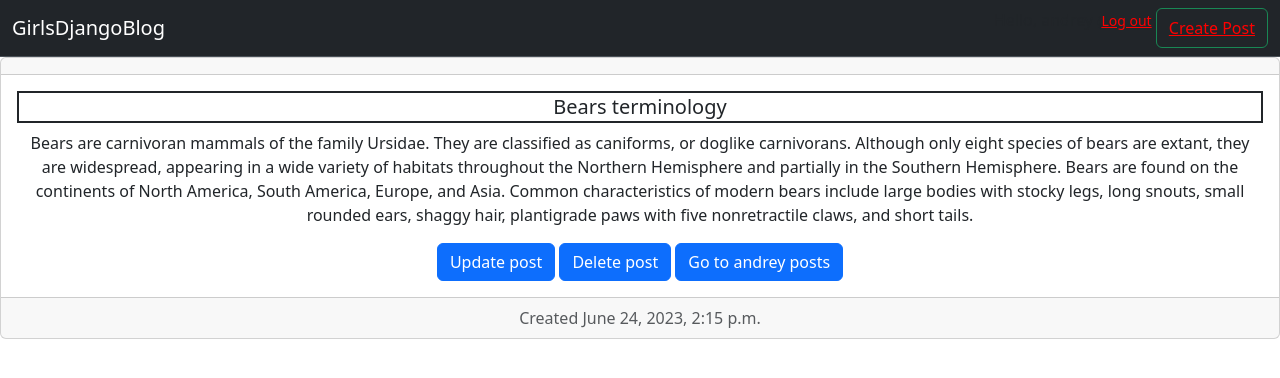
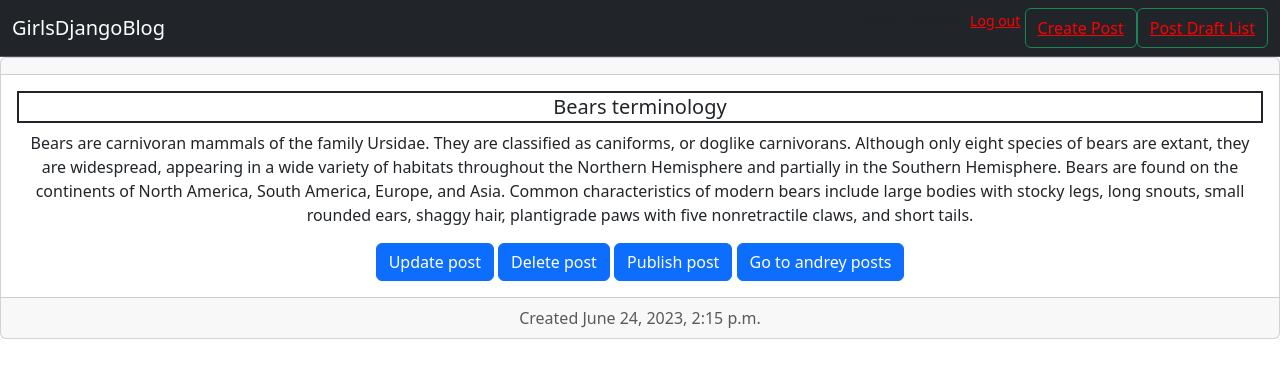
Before and after one commit to andrewBaku/django_base_blog, a Django app: page /post/3/ in a window 1280 px wide. Shown: the top 378 px of the page. Run offline with Django 4.2, Linux system fonts and the light colour scheme; a user stored in the database is signed in; data comes from the database, SQL or seed files in the repository; both versions use the stored data as it was after the commit.

Commit message:
Create functional for publish unpublished posts. Create template for display unpublished posts.

```diff
--- a/blog/templates/blog/base.html
+++ b/blog/templates/blog/base.html
@@ -17,6 +17,7 @@
         {% if user.is_authenticated %}
             <p>Hello, {{ user.username }} <small>(<a href="{% url 'logout' %}">Log out</a>)</small></p>
       <button class="btn btn-outline-success" type="submit"><a href="{% url 'create_new_post' %}">Create Post</a></button>
+            <button class="btn btn-outline-success" type="submit"><a href="{% url 'post_draft_list' %}">Post Draft List</a></button>
         {% else %}
             <button class="btn btn-outline-success" type="submit"><a href="{% url 'login' %}">Login</a></button>
         {% endif %}
--- a/blog/templates/blog/post_detail.html
+++ b/blog/templates/blog/post_detail.html
@@ -11,6 +11,9 @@
       {% if user.is_authenticated %}
       <a href="{% url 'post_edit' pk=post.pk %}" class="btn btn-primary">Update post</a>
           <a href="{% url 'post_delete' pk=post.pk %}" class="btn btn-primary">Delete post</a>
+          {% if post.published_date is None %}
+              <a href="{% url 'post_publish' pk=post.pk %}" class="btn btn-primary">Publish post</a>
+              {% endif %}
       {% endif %}
     <a href="{% url 'posts_by_author' author=post.author %}" class="btn btn-primary">Go to {{ post.author }} posts</a>
   </div>
--- a/blog/urls.py
+++ b/blog/urls.py
@@ -5,8 +5,10 @@ from . import views
 urlpatterns = [
     path('', views.post_list, name='post_list'),
     path('posts/author_<str:author>', views.get_posts_by_author, name='posts_by_author'),
+    path('posts/drafts/', views.post_draft_list, name='post_draft_list'),
     path('post/new/', views.create_new_post, name='create_new_post'),
     path('post/<int:pk>/', views.post_detail, name='post_detail'),
     path('post/<int:pk>/edit/', views.post_edit, name='post_edit'),
     path('post/<int:pk>/delete/', views.post_delete, name='post_delete'),
+    path('post/<int:pk>/publish/', views.post_publish, name='post_publish'),
 ]
--- a/blog/views.py
+++ b/blog/views.py
@@ -20,6 +20,10 @@ def get_posts_by_author(request, author):
     author_posts = Post.objects.filter(author=author_obj.id)
     return render(request, 'blog/posts_by_author.html', {'author': author_obj,'author_posts': author_posts})
 
+def post_draft_list(request):
+    posts = Post.objects.filter(published_date__isnull=True).order_by('created_date')
+    return render(request, 'blog/post_draft_list.html', {'posts': posts})
+
 @login_required
 def create_new_post(request):
     if request.method == 'POST':
@@ -27,7 +31,6 @@ def create_new_post(request):
         if form.is_valid():
             post = form.save(commit=False)
             post.author = request.user
-            post.published_date = timezone.now()
             post.save()
             return redirect('post_detail', pk=post.pk)
     else:
@@ -43,7 +46,6 @@ def post_edit(request, pk):
         if form.is_valid():
             post = form.save(commit=False)
             post.author = request.user
-            post.published_date = timezone.now()
             post.save()
             return redirect('post_detail', pk=post.pk)
     else:
@@ -55,3 +57,9 @@ def post_delete(request, pk):
     post = get_object_or_404(Post, pk=pk)
     post.delete()
     return redirect('/')
+
+@login_required
+def post_publish(request, pk):
+    post = get_object_or_404(Post, pk=pk)
+    post.publish()
+    return redirect('post_detail', pk=post.pk)
```
Also changed, not shown: blog/templates/blog/post_draft_list.html (added, +21 -0 lines), db.sqlite3.
